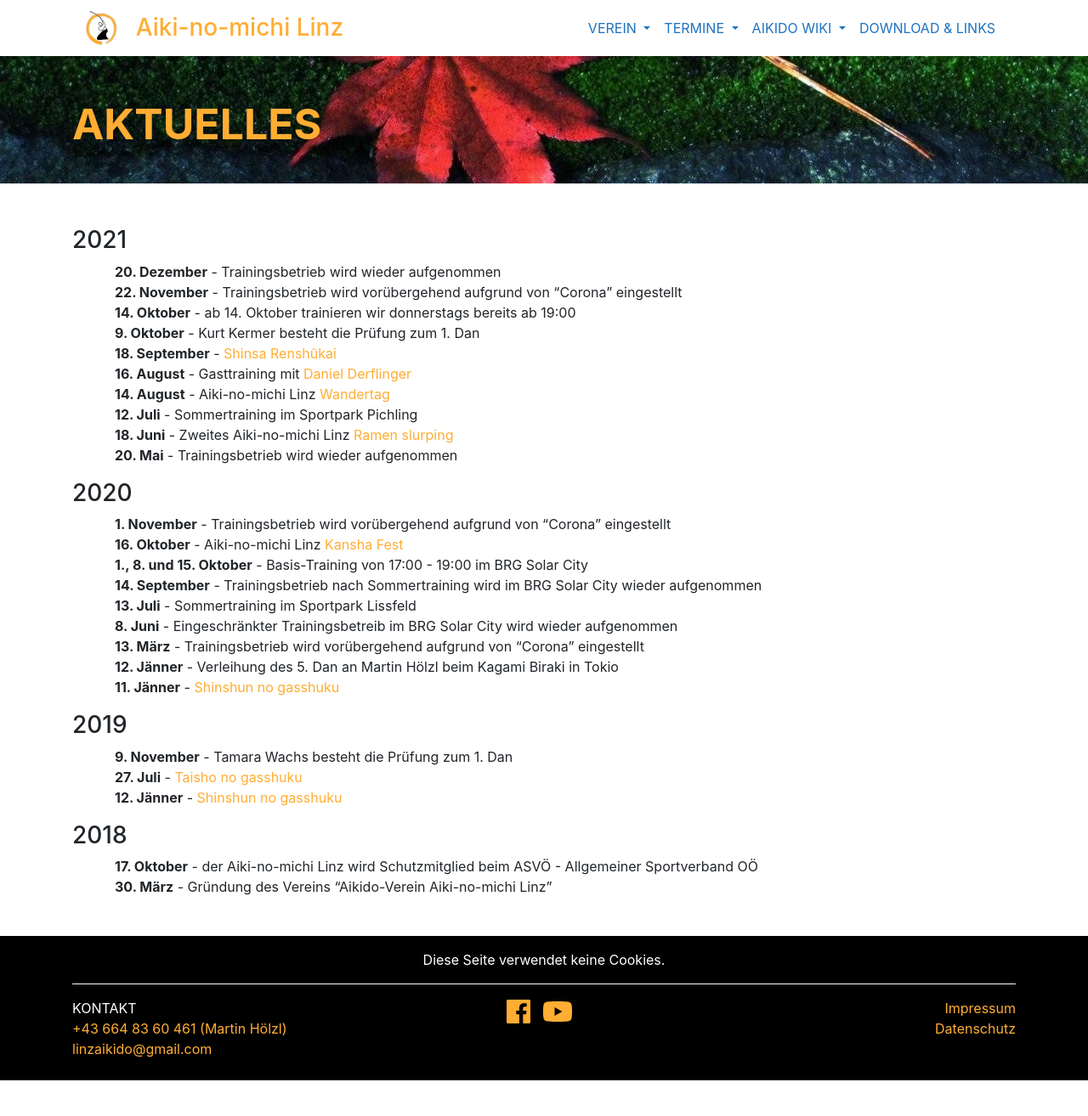
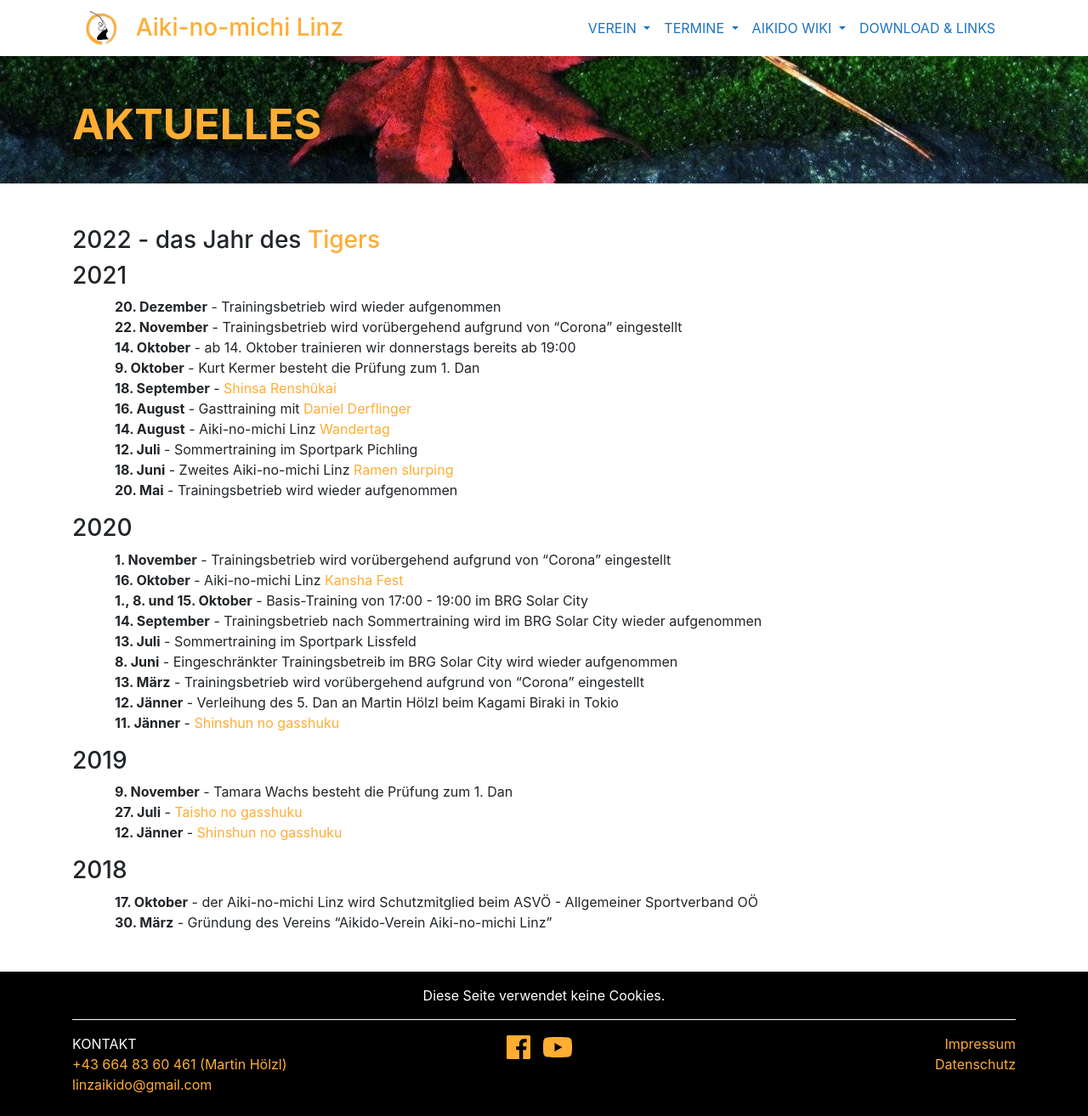
Before and after one commit to TWachs/aikinomichi-linz, a Jekyll site: the page built from aktuelles.md, in a window 1280 px wide. Shown: the whole page at 85% size. Built offline with Jekyll 4.4.1, drawn with Linux system fonts in a browser that asks for light colours; nearby versions of some CDN libraries; before the commit the page ends 1272 px from its top, so only the background shows below that.

Commit message:
Update aktuelles.md

```diff
--- a/aktuelles.md
+++ b/aktuelles.md
@@ -5,6 +5,9 @@ title: Aktuelles
 
 
 <div class="container block" markdown="1">
+
+### 2022 - das Jahr des [Tigers](https://www.facebook.com/aikinomichilinz/photos/a.1467842003430582/3048312818716818){:target="_blank"}
+
 
 ### 2021
 
```
